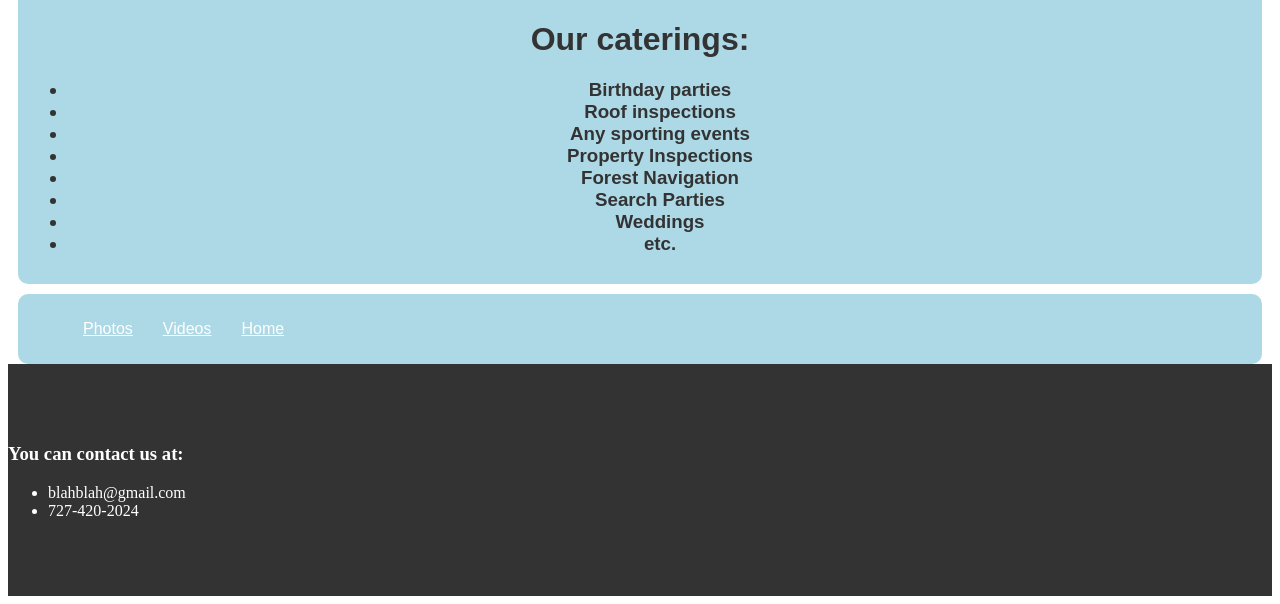
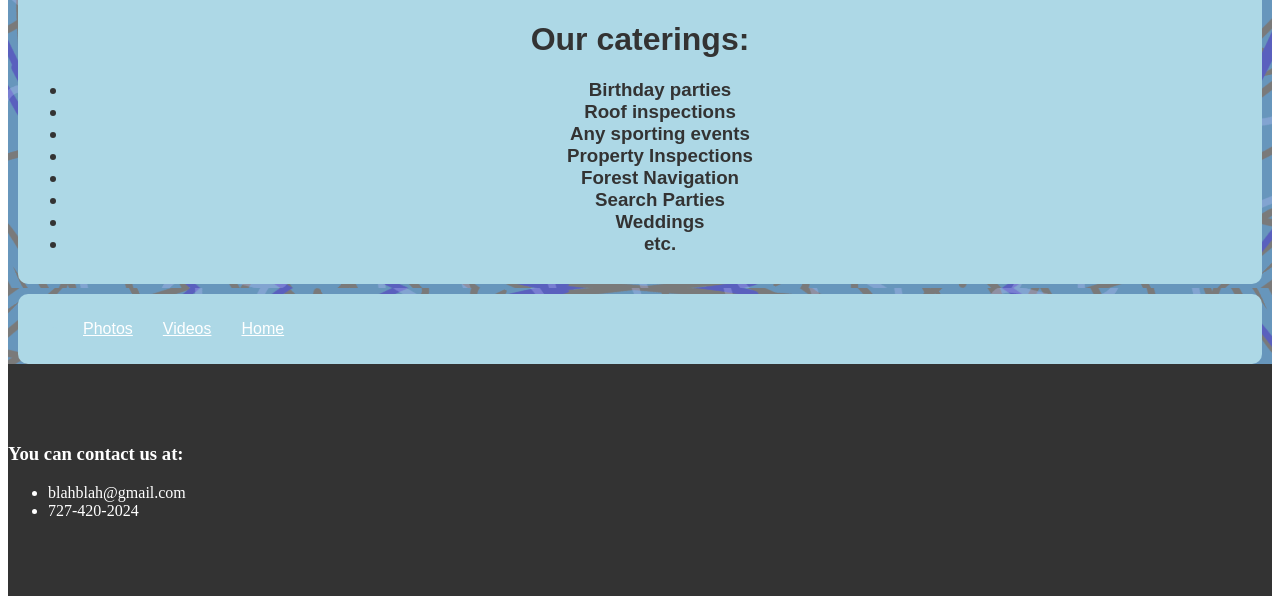
Before and after one commit to Aclaudio05/eagle-vision, a plain HTML site: page index.html in a window 1280 px wide. Shown: the part 800-1404 px from the top of the page. Drawn offline with Linux system fonts and the light colour scheme.

Commit message:
Update style.css

```diff
--- a/css/style.css
+++ b/css/style.css
@@ -3,7 +3,7 @@
 }
 
 .body {
-    background-image: url("./images/eagle-background.png");
+    background-image: url("../images/eagle-background.png");
     background-position-x: center;
     text-align: center;
     list-style: none;
```
